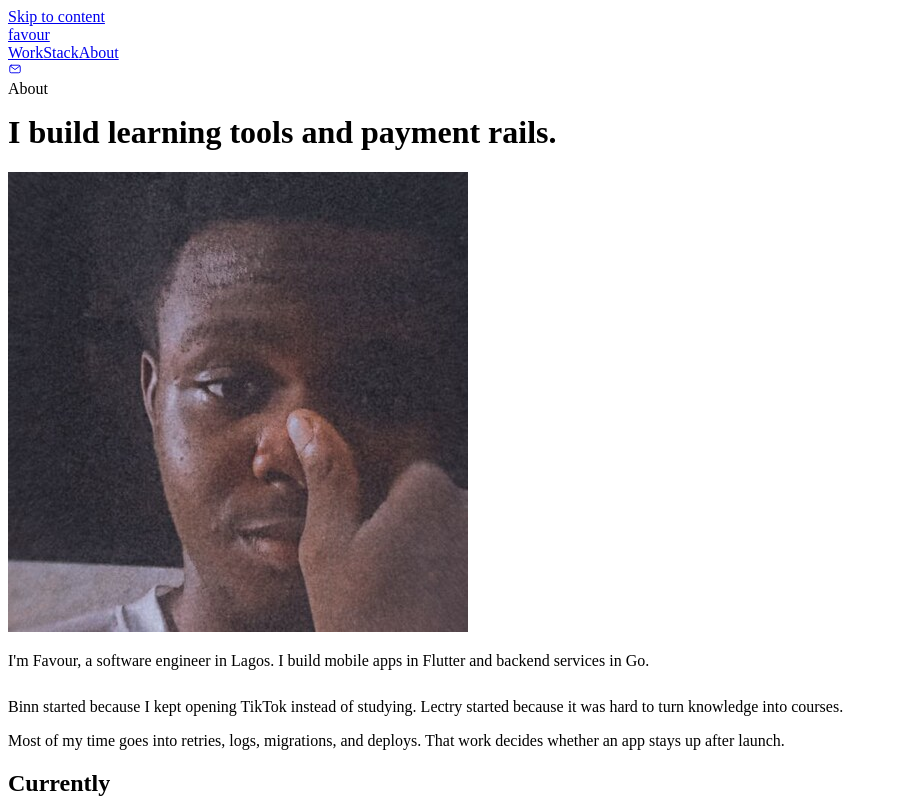
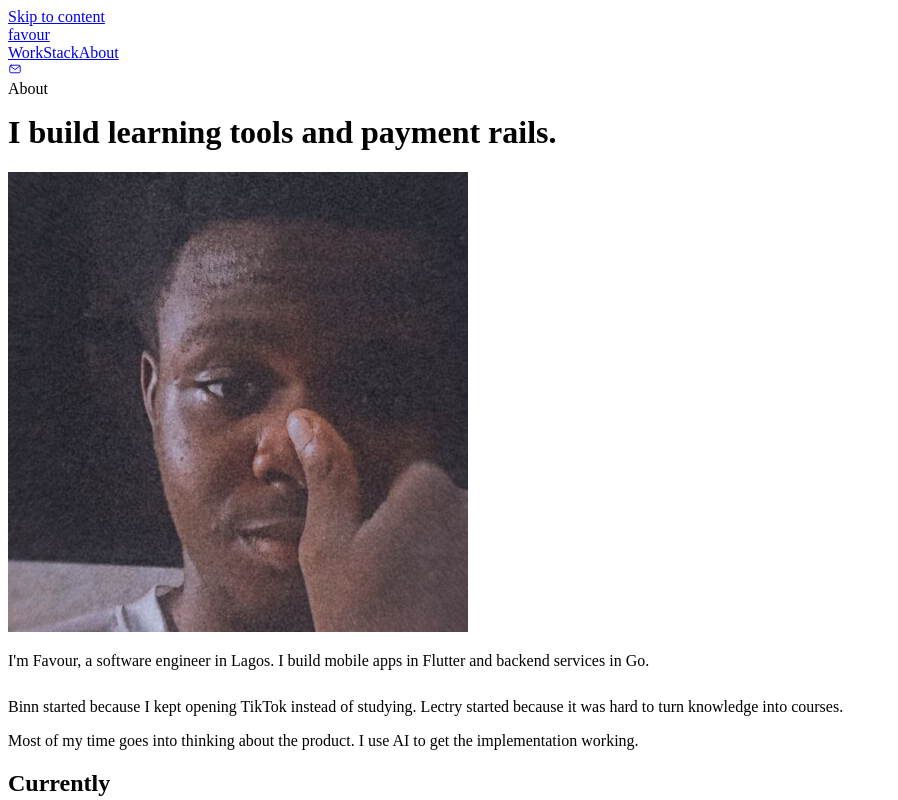
Before and after one commit to favourthemaster/portfolio-site, a React (Vite) app: page /about in a window 1280 px wide. Shown: the top 800 px of the page, without its empty margins (0-898 px from the left). Built offline with nearby package versions, Linux system fonts and the light colour scheme; the HTML template or start-up script is replaced by a standard one.

Commit message:
Update about copy

```diff
--- a/src/pages/About.tsx
+++ b/src/pages/About.tsx
@@ -61,8 +61,8 @@ export function About() {
               because it was hard to turn knowledge into courses.
             </p>
             <p className="about-copy">
-              Most of my time goes into retries, logs, migrations, and deploys. That work decides
-              whether an app stays up after launch.
+              Most of my time goes into thinking about the product. I use AI to get the
+              implementation working.
             </p>
           </div>
 
```
